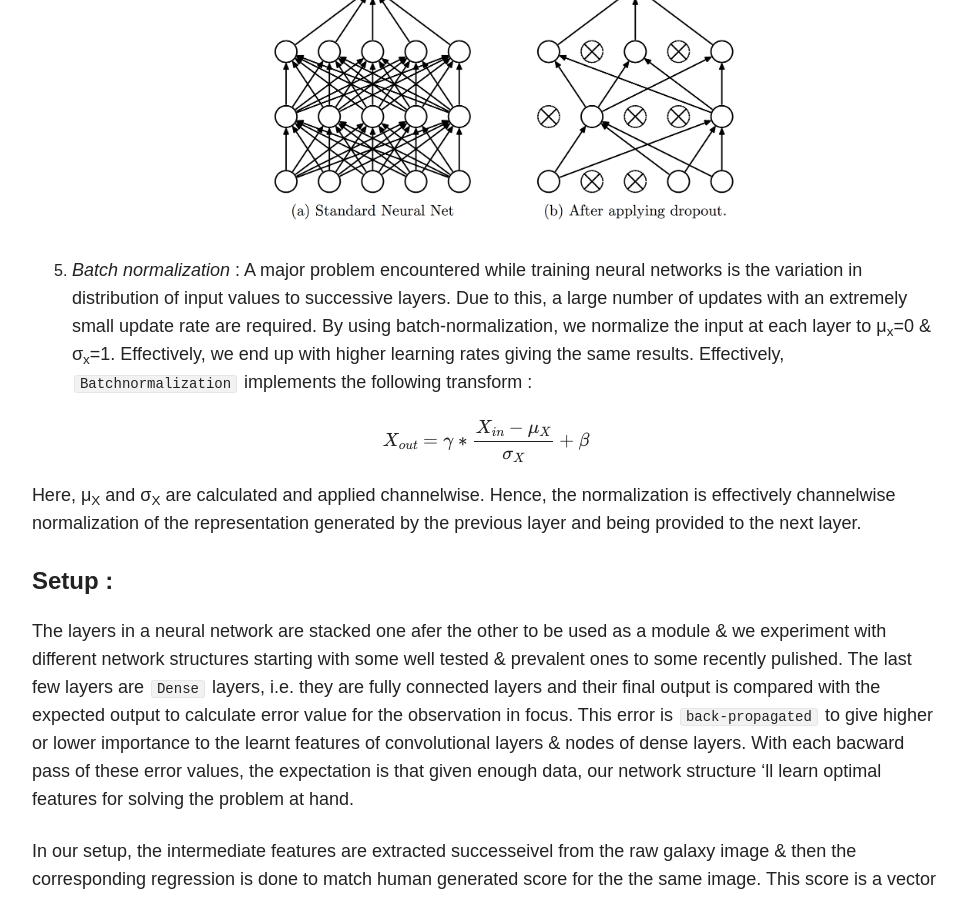
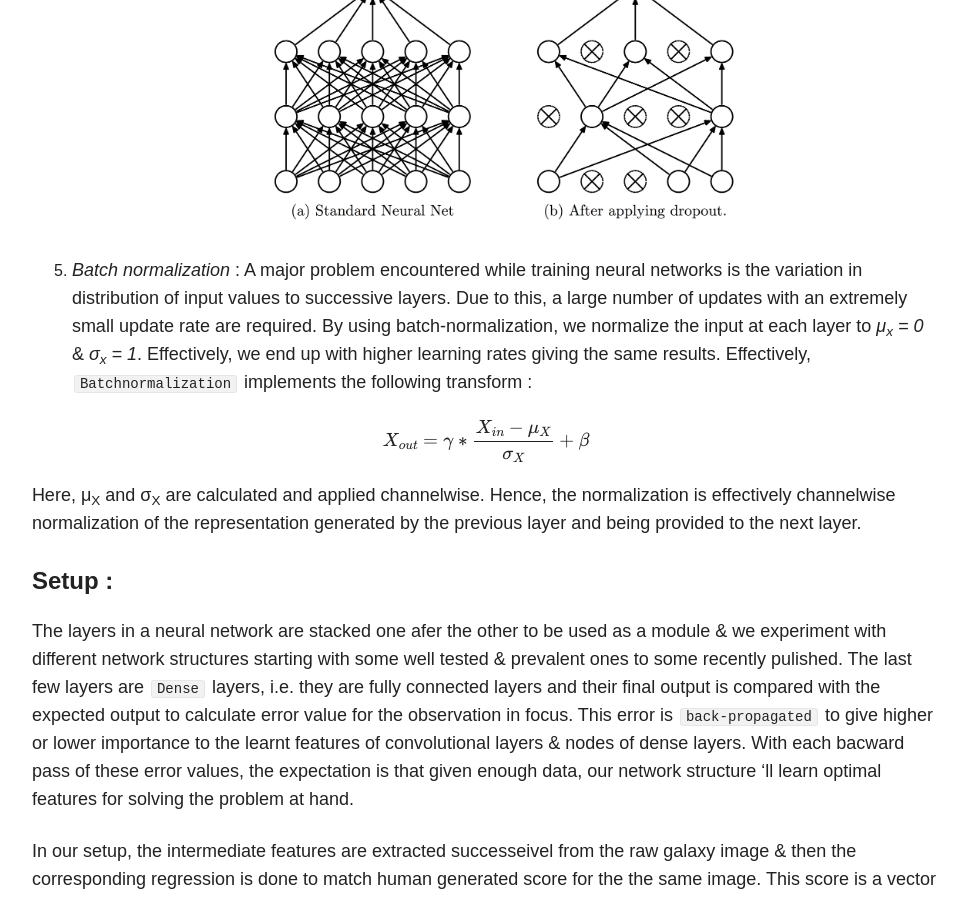
Before and after one commit to nilesh-patil/nilesh-patil.github.io, a Jekyll site: the page built from _posts/blog/2017-07-25-galactic-morphology-using-deep-learning.md, in a window 1280 px wide and 900 px high, scrolled down 5187 px. Shown: the whole window, without its empty margins (154-1121 px from the left). Built offline with Jekyll 4.4.1, drawn with Linux system fonts in a browser that asks for light colours; nearby versions of some CDN libraries; formulas are drawn with MathJax 3; comment, search, counter and statistics services are not loaded.

```diff
--- a/_posts/blog/2017-07-25-galactic-morphology-using-deep-learning.md
+++ b/_posts/blog/2017-07-25-galactic-morphology-using-deep-learning.md
@@ -70,7 +70,7 @@ The model takes in a normalized array representing input image. This array passe
 Below, (a) represents a standard net with no dropout and (b) represents dropout applied to the same network. After droput, each layer has some fraction of activations set to zero, thus effectively reducing the impact of that neuron in the final model.
 ![Droput Network](\images\blog\galaxyzoo\03.droput_representation.png){: .center-image height="250px" width="500px"}
 
-5. *Batch normalization* : A major problem encountered while training neural networks is the variation in distribution of input values to successive layers. Due to this, a large number of updates with an extremely small update rate are required. By using batch-normalization, we normalize the input at each layer to &mu;<sub>x</sub>=0 & &sigma;<sub>x</sub>=1. Effectively, we end up with higher learning rates giving the same results.
+5. *Batch normalization* : A major problem encountered while training neural networks is the variation in distribution of input values to successive layers. Due to this, a large number of updates with an extremely small update rate are required. By using batch-normalization, we normalize the input at each layer to *&mu;<sub>x</sub> = 0* & *&sigma;<sub>x</sub> = 1*. Effectively, we end up with higher learning rates giving the same results.
 Effectively, `Batchnormalization` implements the following transform :
 
 $$X_{out} = \gamma*\frac{X_{in}-\mu_X}{\sigma_X}+\beta$$
@@ -83,7 +83,6 @@ The layers in a neural network are stacked one afer the other to be used as a mo
 
 In our setup, the intermediate features are extracted successeivel from the raw galaxy image & then the corresponding regression is done to match human generated score for the the same image. This score is a vector of `37` values, each representing a physical aspect of the galaxy, termed as galaxy morphology.
 
-
 ### References :
 
 1. Dropout : [Dropout: A Simple Way to Prevent Neural Networks from
```
